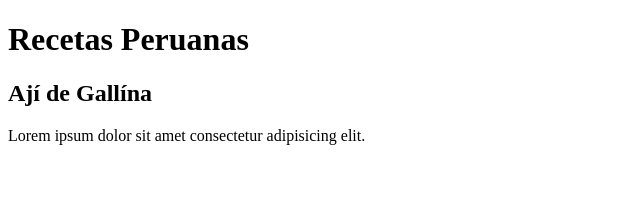
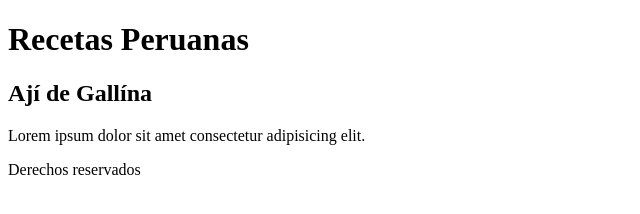
Before and after one commit to jmontes50/G19-primero, a plain HTML site: page index.html in a window 1280 px wide. Shown: the whole page, without its empty margins (0-640 px from the left). Drawn offline with Linux system fonts and the light colour scheme.

Commit message:
agregado footer

```diff
--- a/index.html
+++ b/index.html
@@ -15,5 +15,10 @@
       Lorem ipsum dolor sit amet consectetur adipisicing elit.
     </p>
   </section>
+  <footer>
+    <p>
+      Derechos reservados
+    </p>
+  </footer>
 </body>
 </html>
```
